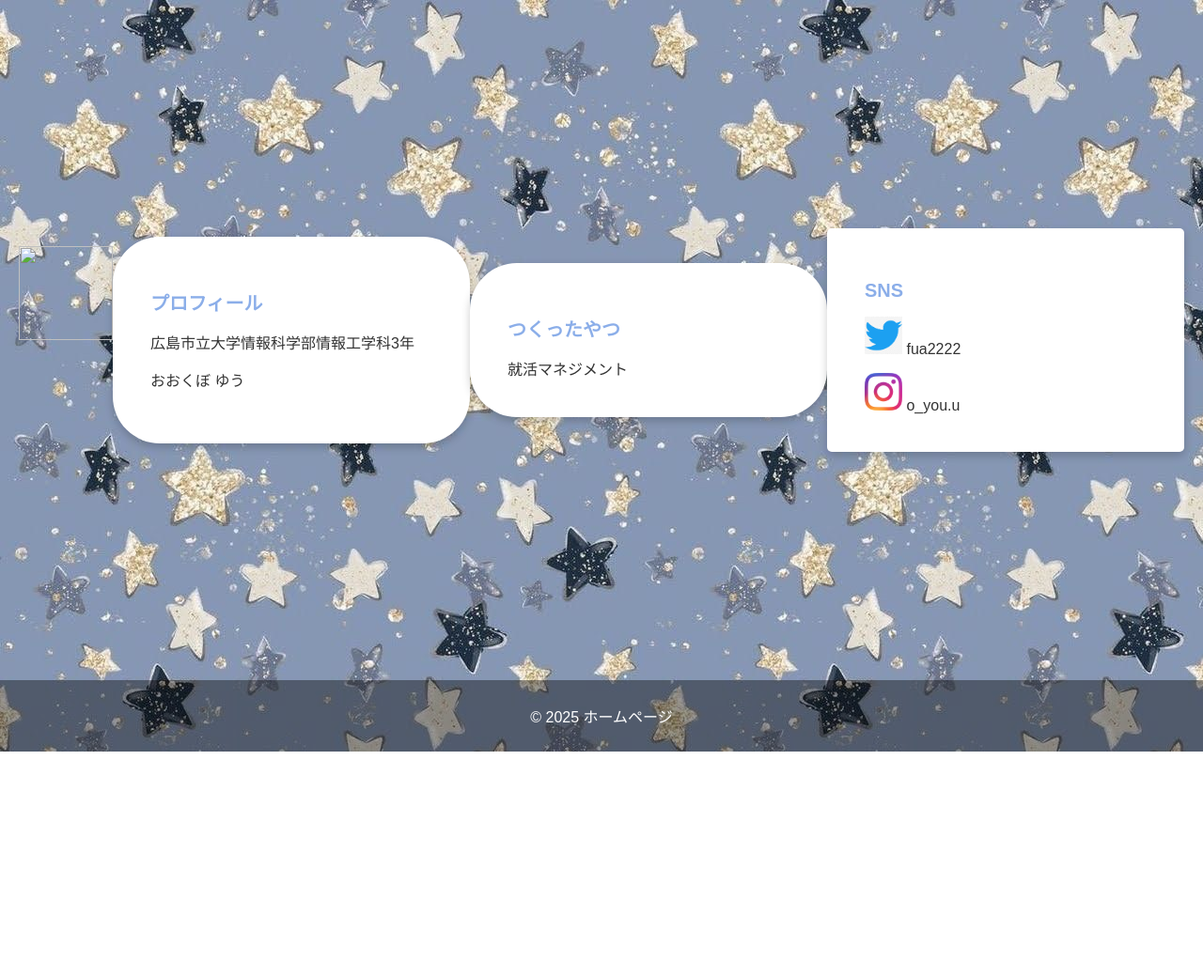
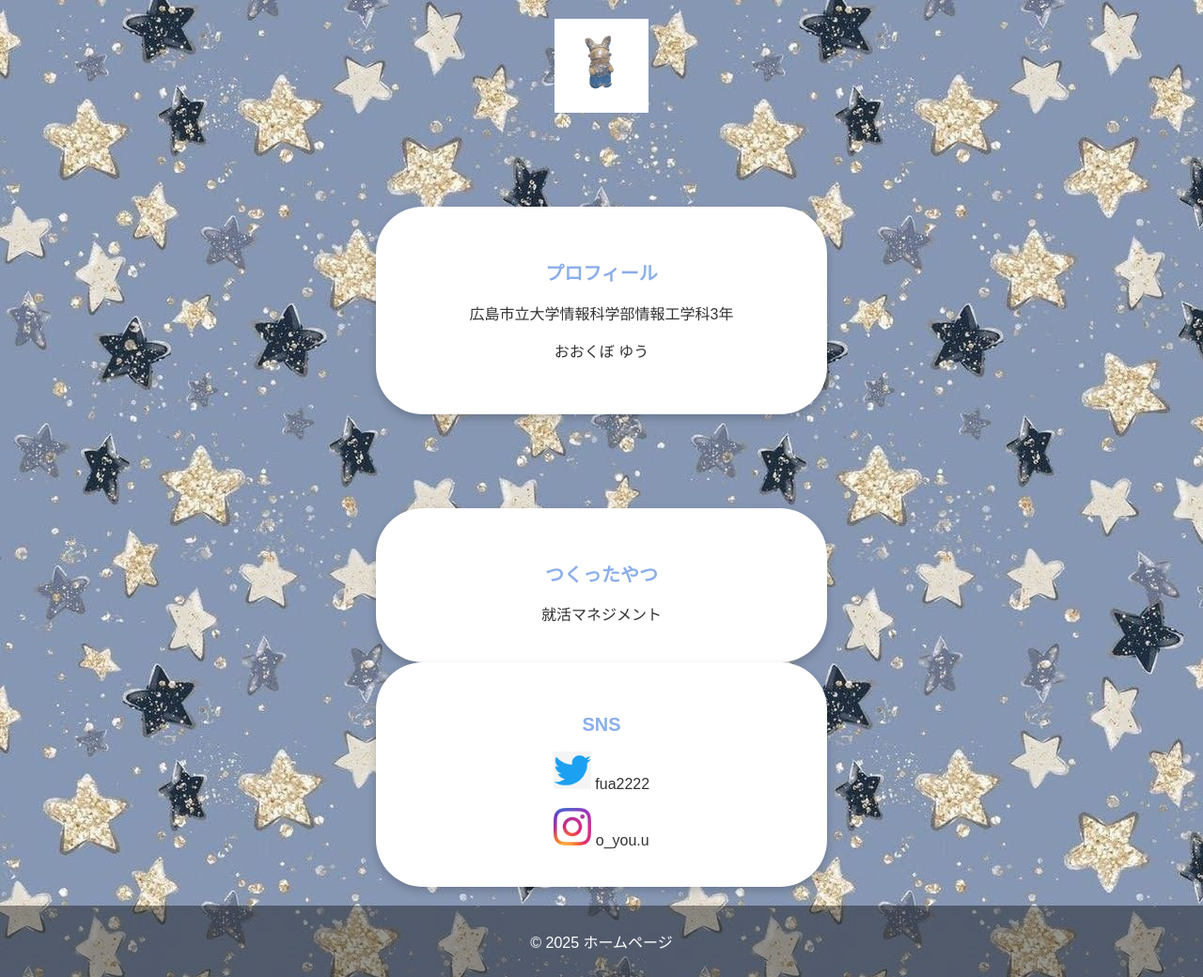
Before and after one commit to yuu0418/myhomepage, a website: page front/index.html in a window 1280 px wide. Shown: the whole page at 94% size. Before the commit the page ends 800 px from the top, so only its background shows below. Drawn offline with Linux system fonts and the light colour scheme.

Commit message:
bityousei

```diff
--- a/front/index.html
+++ b/front/index.html
@@ -9,7 +9,7 @@
 </head>
 <body>
     <main>
-        <img src="icon.jpg" class="icon">
+        <img src="/picture/icon.jpg" class="icon">
         <section class="profile">
             <h2>プロフィール</h2>
             <p>広島市立大学情報科学部情報工学科3年</p>
--- a/front/styles.css
+++ b/front/styles.css
@@ -11,7 +11,7 @@ html, body {
 /* フレックスボックスでコンテンツを画面いっぱいに広げる */
 body {
     display: flex;
-    flex-direction: column; /* 縦方向のレイアウト */
+    flex-direction: column; /* 縦並び */
 }
 
 
@@ -19,6 +19,7 @@ body {
 main {
     flex: 1; /* 残りの空間をすべて埋める */
     display: flex;
+    flex-direction: column; /* 縦並び */
     justify-content: center; /* 水平方向の中央揃え */
     align-items: center; /* 垂直方向の中央揃え */
     padding: 20px; /* 上下左右の余白 */
@@ -35,6 +36,7 @@ main a {
     object-fit: cover; /* 画像を適切にトリミング */
     margin-bottom: 100px; /* 画像下に余白 */
     justify-content: center; /* 水平方向の中央揃え */
+
 }
 
 /* プロフィールカードのデザイン */
@@ -45,7 +47,8 @@ main a {
     max-width: 400px; /* 最大幅を400pxに */
     border-radius: 50px; /* 角を丸く */
     box-shadow: 0 4px 10px rgba(0, 0, 0, 0.2); /* 影をつけて立体感を出す */
-    text-align: left; /* テキストを左揃え */
+    text-align: center; /* テキストを左揃え */
+    margin-bottom: 100px;
 }
 
 .made {
@@ -55,7 +58,7 @@ main a {
     max-width: 400px; /* 最大幅を400pxに */
     border-radius: 50px; /* 角を丸く */
     box-shadow: 0 4px 10px rgba(0, 0, 0, 0.2); /* 影をつけて立体感を出す */
-    text-align: left; /* テキストを左揃え */
+    text-align: center; /* テキストを左揃え */
 }
 
 .sns {
@@ -63,9 +66,9 @@ main a {
     padding: 40px; /* 内側の余白 */
     width: 80%; /* 横幅を80%に */
     max-width: 400px; /* 最大幅を400pxに */
-    border-radius: 5px; /* 角を丸く */
+    border-radius: 50px; /* 角を丸く */
     box-shadow: 0 4px 10px rgba(0, 0, 0, 0.2); /* 影をつけて立体感を出す */
-    text-align: left; /* テキストを左揃え */
+    text-align: center; /* テキストを左揃え */
 }
 
 /* セクションタイトル */
```
